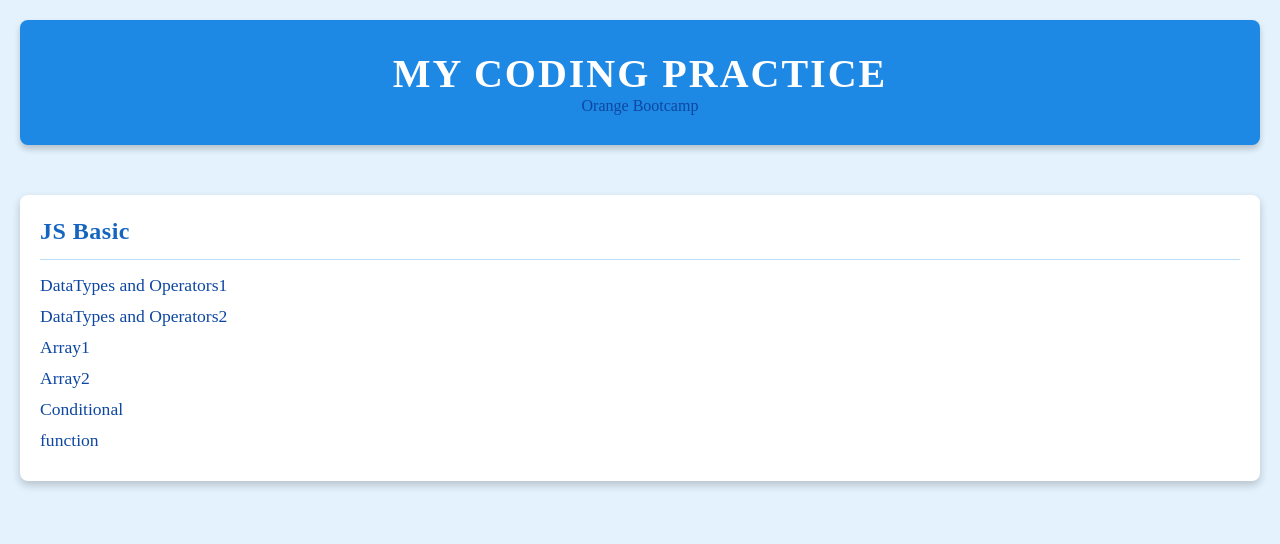
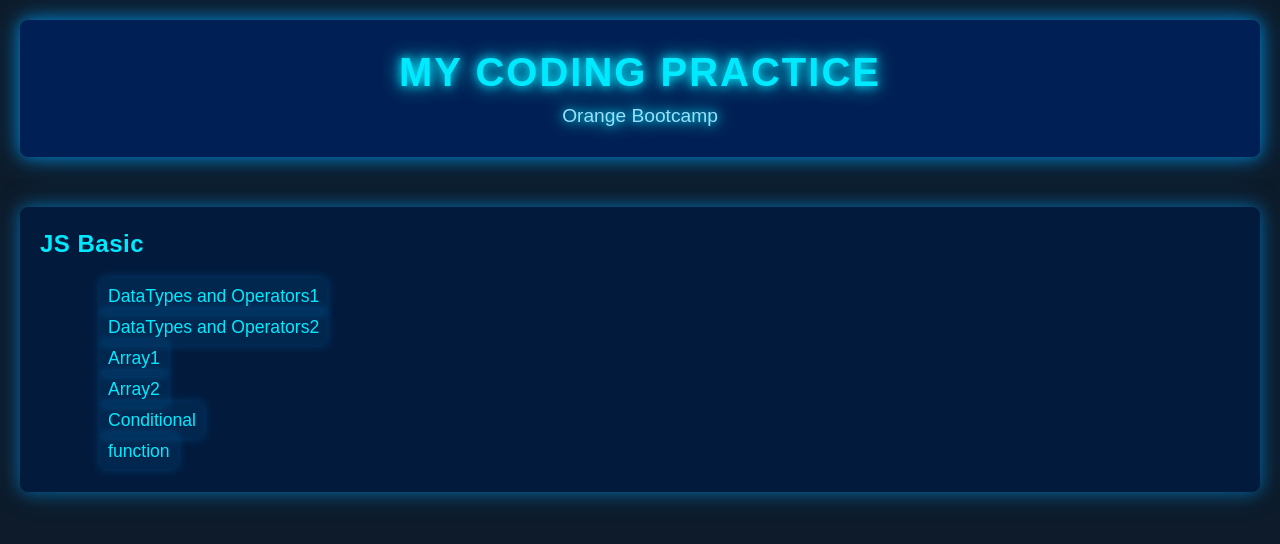
Before and after one commit to sujoodaljundi/Solve_JS_task, a plain HTML site: page index.html in a window 1280 px wide. Drawn offline with Linux system fonts and the light colour scheme.

Commit message:
edit index page

```diff
--- a/index.html
+++ b/index.html
@@ -8,7 +8,6 @@
     <meta name="keywords" content="HTML, CSS, JS, Coding Academy, Orange">
 
     <style>
-
         * {
             margin: 0;
             padding: 0;
@@ -16,26 +15,34 @@
         }
 
         body {
-            font-family: 'Times New Roman', serif;
-            background-color: #e3f2fd;
-            color: #0d47a1;
+            font-family: 'Arial', sans-serif;
+            background-color: #0d1b2a;
+            color: #ffffff;
             padding: 20px;
         }
 
         header {
             text-align: center;
             margin-bottom: 50px;
-            background-color: #1e88e5;
+            background-color: #001f54;
             padding: 30px;
             border-radius: 8px;
-            box-shadow: 0 4px 6px rgba(0, 0, 0, 0.2);
+            box-shadow: 0 0 15px rgba(0, 147, 233, 0.7), 0 0 30px rgba(0, 147, 233, 0.5);
         }
 
         h1 {
             font-size: 2.5em;
-            color: #ffffff;
+            color: #00eaff;
             letter-spacing: 2px;
             text-transform: uppercase;
+            text-shadow: 0 0 10px #00eaff, 0 0 20px #00eaff;
+        }
+
+        p {
+            color: #99dfff;
+            font-size: 1.2em;
+            margin-top: 10px;
+            text-shadow: 0 0 10px #00eaff, 0 0 20px #00eaff;
         }
 
         .cards {
@@ -45,24 +52,25 @@
         }
 
         .card {
-            background-color: #ffffff;
+            background-color: #021b3d;
             padding: 20px;
             border-radius: 8px;
-            box-shadow: 0 4px 8px rgba(0, 0, 0, 0.2);
-            transition: transform 0.2s ease, box-shadow 0.2s ease;
+            box-shadow: 0 0 15px rgba(0, 147, 233, 0.5), 0 0 30px rgba(0, 147, 233, 0.3);
+            transition: transform 0.3s ease, box-shadow 0.3s ease;
             text-align: left;
+            color: #00eaff;
         }
 
         .card:hover {
-            transform: translateY(-5px);
-            box-shadow: 0 6px 12px rgba(0, 0, 0, 0.3);
+            transform: translateY(-10px);
+            box-shadow: 0 0 30px #00eaff, 0 0 60px #00eaff;
         }
 
         .card h3 {
             margin-bottom: 15px;
-            color: #1565c0;
+            color: #00eaff;
             font-size: 1.5em;
-            border-bottom: 1px solid #bbdefb;
+
             padding-bottom: 10px;
             text-transform: capitalize;
             line-height: 1.4;
@@ -81,21 +89,39 @@
 
         .card ul li a {
             text-decoration: none;
-            color: #0d47a1;
+            color: #00eaff;
             font-size: 1.1em;
-            transition: color 0.2s ease;
+            background-color: rgba(0, 147, 233, 0.1);
+            margin: 5%;
+            padding: 8px;
+            border-radius: 5px;
+            transition: background-color 0.3s ease, box-shadow 0.3s ease;
+            box-shadow: 0 0 10px rgba(0, 147, 233, 0.3);
         }
 
         .card ul li a:hover {
-            color: #1e88e5;
+            background-color: #001f54;
+            color: #ffffff;
+            box-shadow: 0 0 20px #00eaff, 0 0 40px #00eaff;
         }
 
         footer {
             text-align: center;
             margin-top: 50px;
             font-size: 0.9em;
-            color: #7f8c8d;
+            color: #99dfff;
+            text-shadow: 0 0 10px #00eaff, 0 0 20px #00eaff;
         }
+
+        footer a {
+            color: #00eaff;
+            text-decoration: none;
+        }
+
+        footer a:hover {
+            text-decoration: underline;
+        }
+
     </style>
 </head>
 <body>
```
